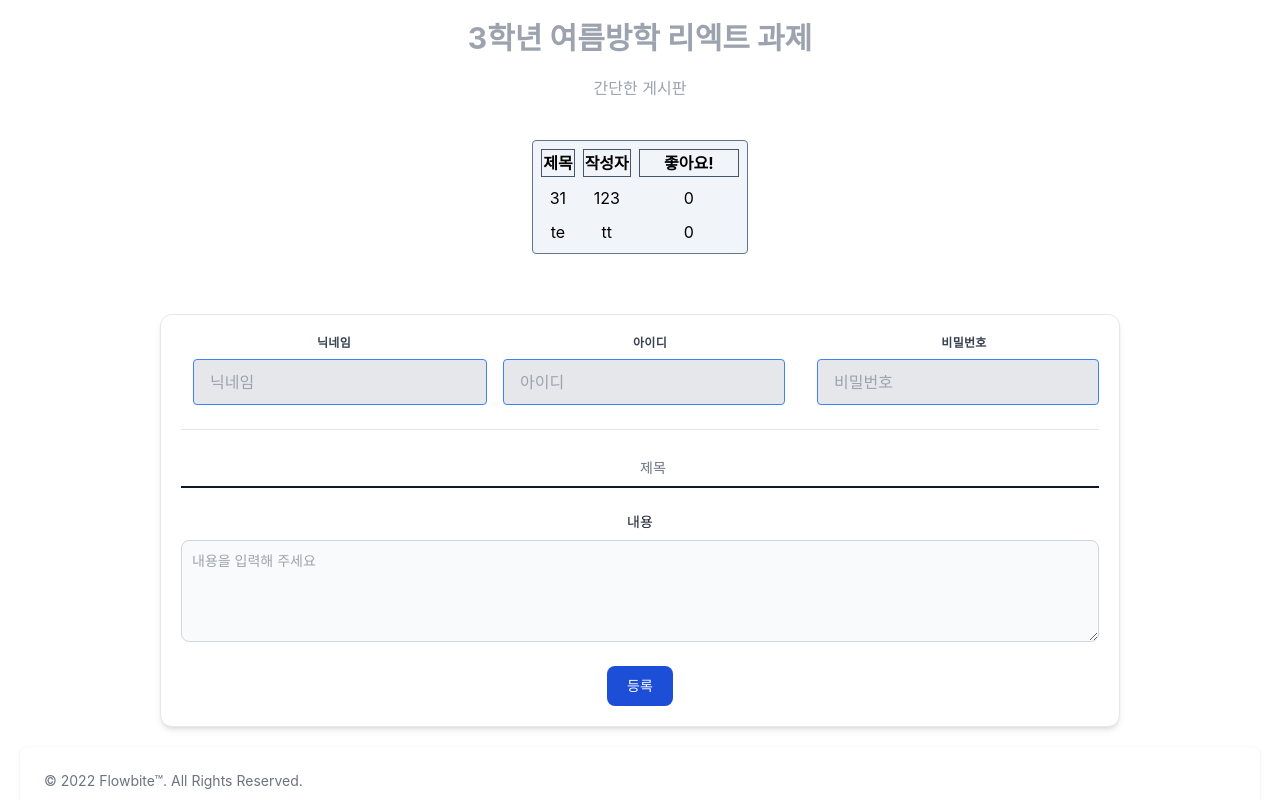
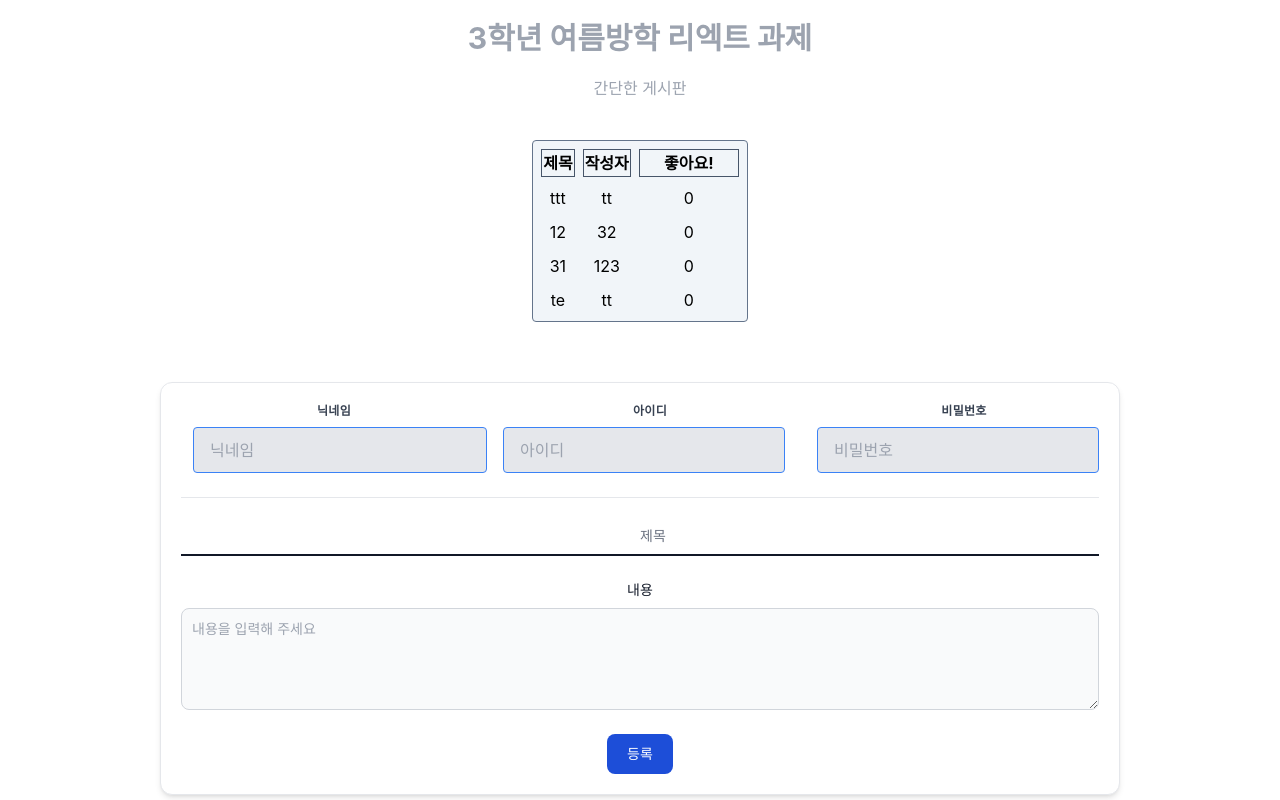
Before and after one commit to LeastKIds/YeungJin_3_2_WebPrograming3_Sumer_vacation, a React (Create React App) app in the folder app/blog/: page / in a window 1280 px wide. Built offline with nearby package versions, Linux system fonts and the light colour scheme; data requests are answered from the project's data file.

Commit message:
realtime update

```diff
--- a/app/blog/db.json
+++ b/app/blog/db.json
@@ -19,6 +19,26 @@
       "date": "2022-08-24T07:07:32.285Z",
       "like": 0,
       "id": 2
+    },
+    {
+      "nickname": "32",
+      "user_id": "12",
+      "password": "32",
+      "title": "12",
+      "content": "32",
+      "date": "2022-08-24T07:36:44.398Z",
+      "like": 0,
+      "id": 3
+    },
+    {
+      "nickname": "tt",
+      "user_id": "tt",
+      "password": "tt",
+      "title": "ttt",
+      "content": "t",
+      "date": "2022-08-24T07:36:52.301Z",
+      "like": 0,
+      "id": 4
     }
   ]
 }
--- a/app/blog/src/App.js
+++ b/app/blog/src/App.js
@@ -4,13 +4,37 @@ import Table from './component/Table'
 import Title from './component/Title'
 import Footer from './component/Footer'
 import Input from './component/Input'
+import {useEffect, useState, useCallback} from "react";
+import {index} from "./Controller/PostController";
+import post from "./component/Post";
+
 
 function App() {
+
+    const [posts, setPosts] = useState()
+
+
+
+    const postsIndex = async() => {
+        const res = await index()
+        setPosts(res)
+    }
+
+    useEffect(  () => {
+        postsIndex()
+
+    }, [])
+
+    const reloadPosts = useCallback( () => {
+        postsIndex()
+    })
+
+
   return (
     <div className="App h-screen dark:bg-gray-800 overflow-auto">
         <Title/>
-        <Table/>
-        <Input/>
+        <Table posts={posts}/>
+        <Input reloadPosts={reloadPosts}/>
         <Footer/>
     </div>
   );
--- a/app/blog/src/component/Input.js
+++ b/app/blog/src/component/Input.js
@@ -2,13 +2,15 @@ import React, { useState, useEffect } from 'react'
 
 import { uploadCheck } from '../Controller/PostController'
 
-const Input = () => {
+const Input = (props) => {
 
     const [nickname, setNickname] = useState("")
     const [id, setId] = useState("")
     const [password, setPassword] = useState("")
     const [title, setTitle] = useState("")
     const [content, setContent] = useState("")
+
+    const reloadPosts = props.reloadPosts
 
     return (
         <div className='flex items-center justify-center mt-10'>
@@ -93,6 +95,7 @@ const Input = () => {
                                 setTitle("")
                                 setContent("")
                                 setPassword("")
+                                reloadPosts()
                             }
                         }}
                         className="inline-flex items-center px-5 py-2.5 text-sm font-medium text-center text-white bg-blue-700 rounded-lg focus:ring-4 focus:ring-blue-200 dark:focus:ring-blue-900 hover:bg-blue-800">
--- a/app/blog/src/component/Table.js
+++ b/app/blog/src/component/Table.js
@@ -1,23 +1,9 @@
 import React, {useState, useEffect} from 'react'
 import Post from './Post'
 
-import { index } from '../Controller/PostController'
+const Table = (props) => {
 
-
-const Table = () => {
-
-    const [posts, setPosts] = useState([])
-
-
-    const postsIndex = async() => {
-        const res = await index()
-        setPosts(res)
-    }
-
-    useEffect(  () => {
-        postsIndex()
-
-    }, [])
+    const posts = props.posts
 
     return (
         <div className="flex justify-center items-center">
@@ -31,14 +17,13 @@ const Table = () => {
                 </thead>
                 <tbody>
 
-                {posts.map( (post) => (
+                {posts && posts.map( (post) => (
                     <Post post={post} key={post.id}/>
-                ))}
+                )) }
 
 
                 </tbody>
             </table>
-
 
 
         </div>
```
